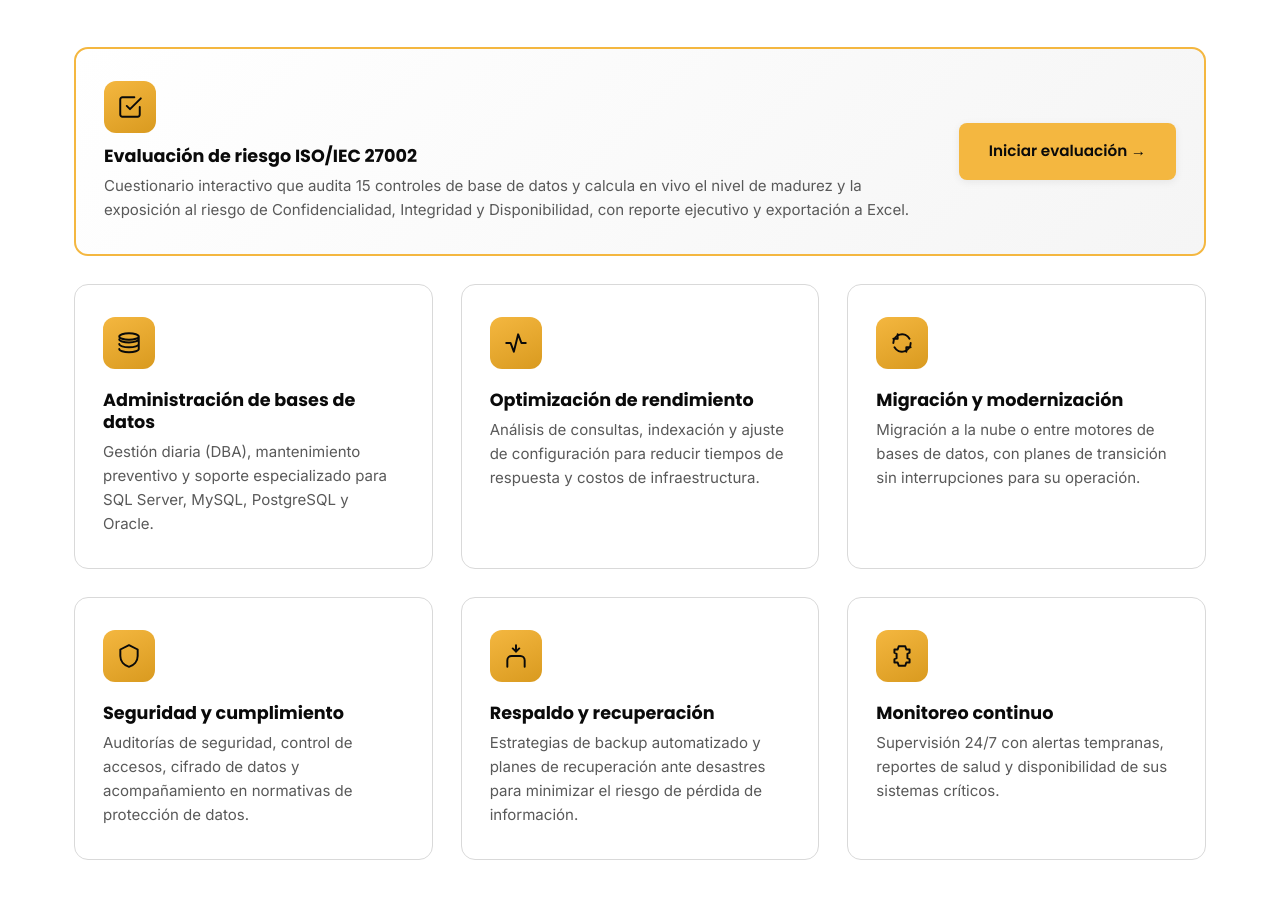
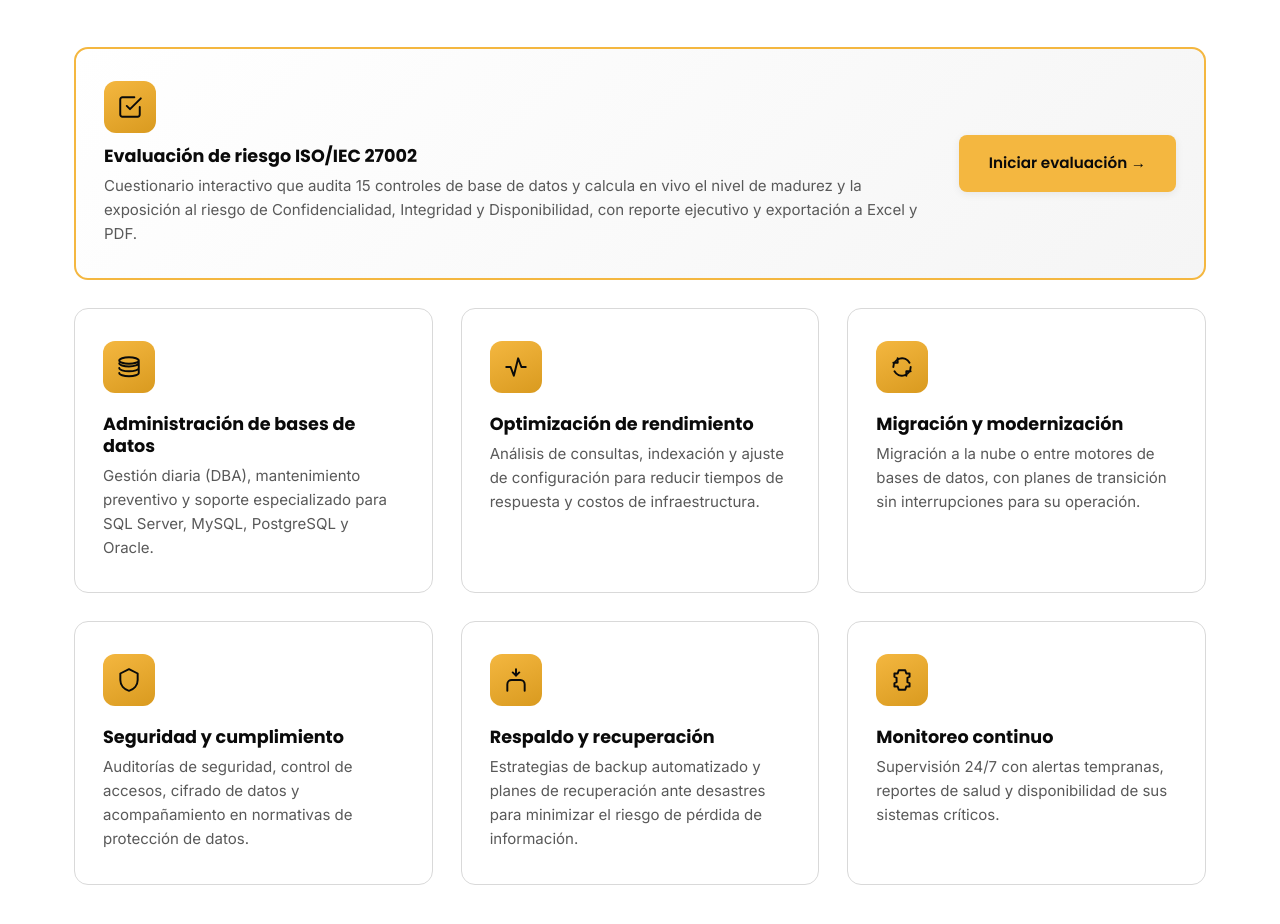
Before and after one commit to dajozu2513/TLD, a plain HTML site: page index.html in a window 1280 px wide. Shown: the part 1040-1964 px from the top of the page. Drawn offline with Linux system fonts and the light colour scheme.

Commit message:
Update index.html

```diff
--- a/index.html
+++ b/index.html
@@ -95,10 +95,10 @@
             <div class="service-icon" aria-hidden="true">
               <svg viewBox="0 0 24 24"><path d="M9 11l3 3L22 4M21 12v7a2 2 0 0 1-2 2H5a2 2 0 0 1-2-2V5a2 2 0 0 1 2-2h11"/></svg>
             </div>
-            <h3>Evaluación de riesgo ISO/IEC 27002</h3>
-            <p>Cuestionario interactivo que audita 15 controles de base de datos y calcula en vivo el nivel de madurez y la exposición al riesgo de Confidencialidad, Integridad y Disponibilidad, con reporte ejecutivo y exportación a Excel.</p>
+                <h3 data-i18n="svc_iso_title">Evaluación de riesgo ISO/IEC 27002</h3>
+                <p data-i18n="svc_iso_desc">Cuestionario interactivo que audita 15 controles de base de datos y calcula en vivo el nivel de madurez y la exposición al riesgo de Confidencialidad, Integridad y Disponibilidad, con reporte ejecutivo y exportación a Excel y PDF.</p>
               </div>
-          <a href="#evaluacion" class="btn btn-primary">Iniciar evaluación →</a>
+                <a href="#evaluacion" class="btn btn-primary" data-i18n="svc_iso_cta">Iniciar evaluación →</a>
         </article>
 
         <article class="service-card" data-reveal>
```
Lines whose indentation alone changed are shown as unchanged.
